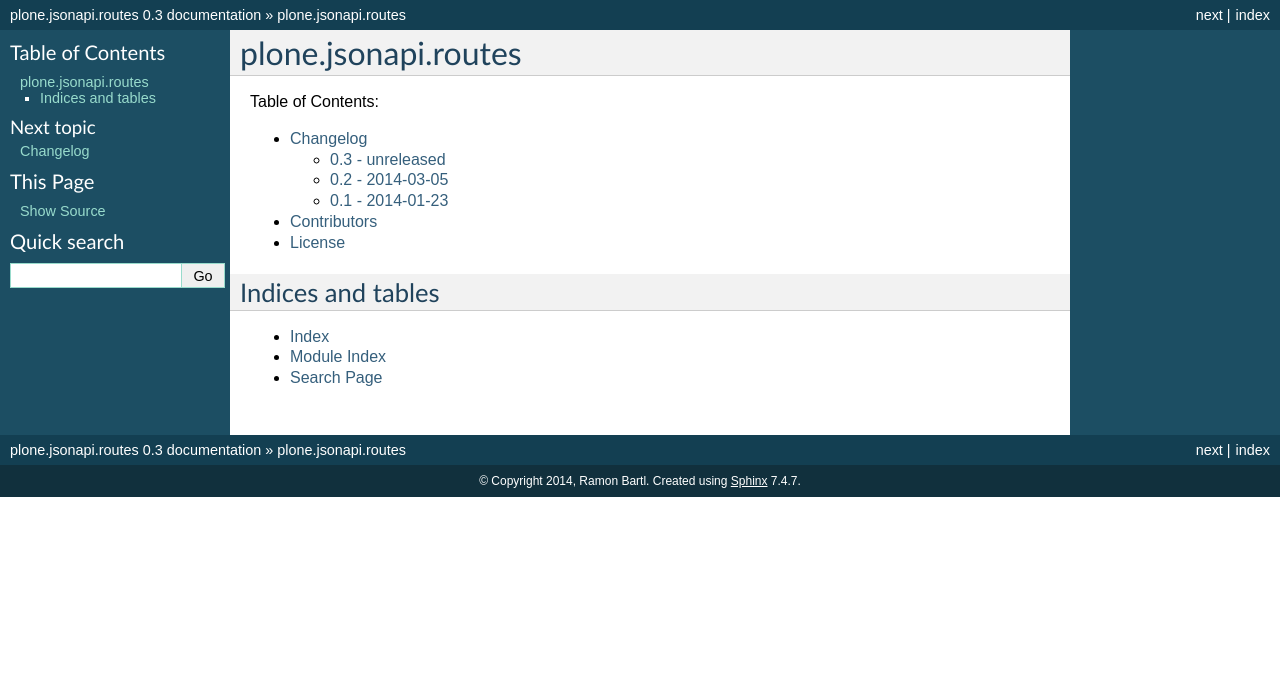
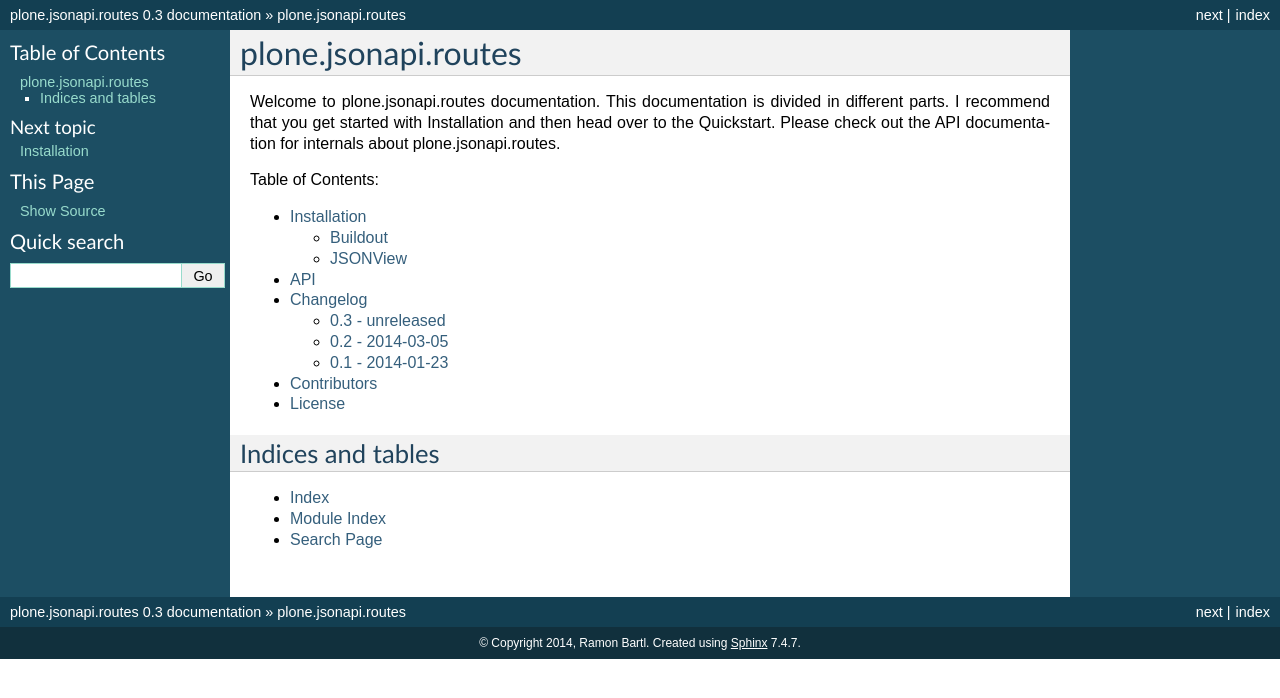
Before and after one commit to collective/plone.jsonapi.routes, a Sphinx documentation site: the page built from docs/index.rst, in a window 1280 px wide. Shown: the top 698 px of the page. Built offline with Sphinx 7.4.7, drawn with Linux system fonts in a browser that asks for light colours.

Commit message:
Added installation docs

```diff
--- a/docs/index.rst
+++ b/docs/index.rst
@@ -1,12 +1,20 @@
 ====================
 plone.jsonapi.routes
 ====================
+
+Welcome to plone.jsonapi.routes documentation. This documentation is divided in
+different parts. I recommend that you get started with Installation and then
+head over to the Quickstart. Please check out the API documentation for
+internals about plone.jsonapi.routes.
+
 
 Table of Contents:
 
 .. toctree::
    :maxdepth: 2
 
+   installation
+   api/index
    HISTORY
    CONTRIBUTORS
    LICENSE
```
Also changed, not shown: docs/api/index.rst (added, +13 -0 lines), docs/installation.rst (added, +54 -0 lines).
